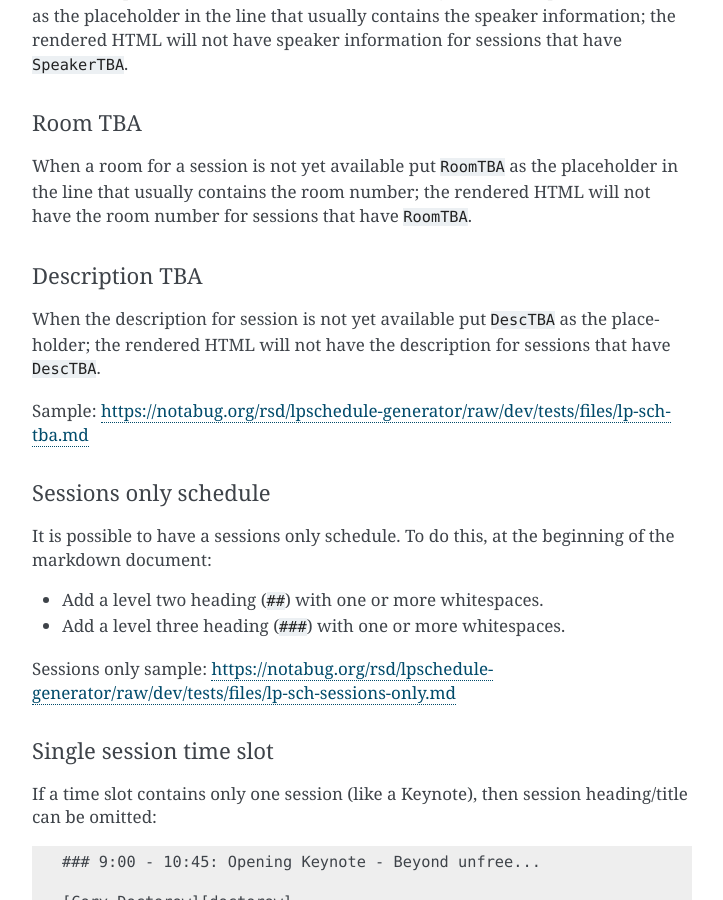
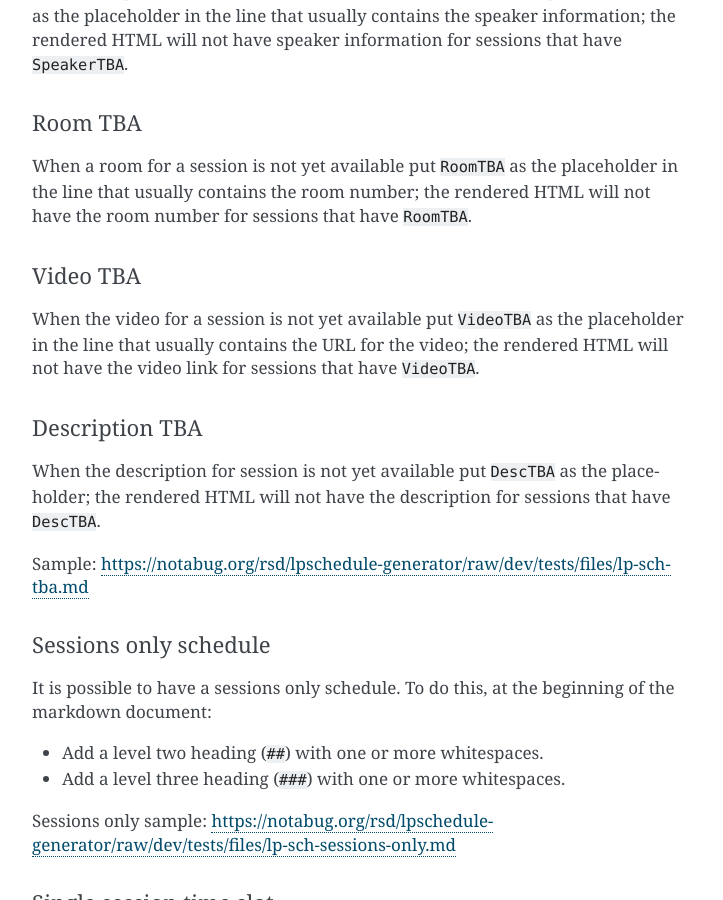
Before and after one commit to r5d/lpschedule-generator, a Sphinx documentation site: the page built from docs/schedule/index.rst, in a window 1280 px wide and 900 px high, scrolled down 2603 px. Shown: the whole window, without its empty margins (388-1111 px from the left). Built offline with Sphinx 7.4.7, drawn with Linux system fonts in a browser that asks for light colours.

Commit message:
docs: schedule: Add `Video TBA` section.
* docs/schedule/index.rst: Update file.

```diff
--- a/docs/schedule/index.rst
+++ b/docs/schedule/index.rst
@@ -137,6 +137,15 @@ placeholder in the line that usually contains the room number; the
 rendered HTML will not have the room number for sessions that have
 ``RoomTBA``.
 
+Video TBA
+.........
+
+When the video for a session is not yet available put ``VideoTBA`` as
+the placeholder in the line that usually contains the URL for the
+video; the rendered HTML will not have the video link for sessions
+that have ``VideoTBA``.
+
+
 Description TBA
 ...............
 
```
